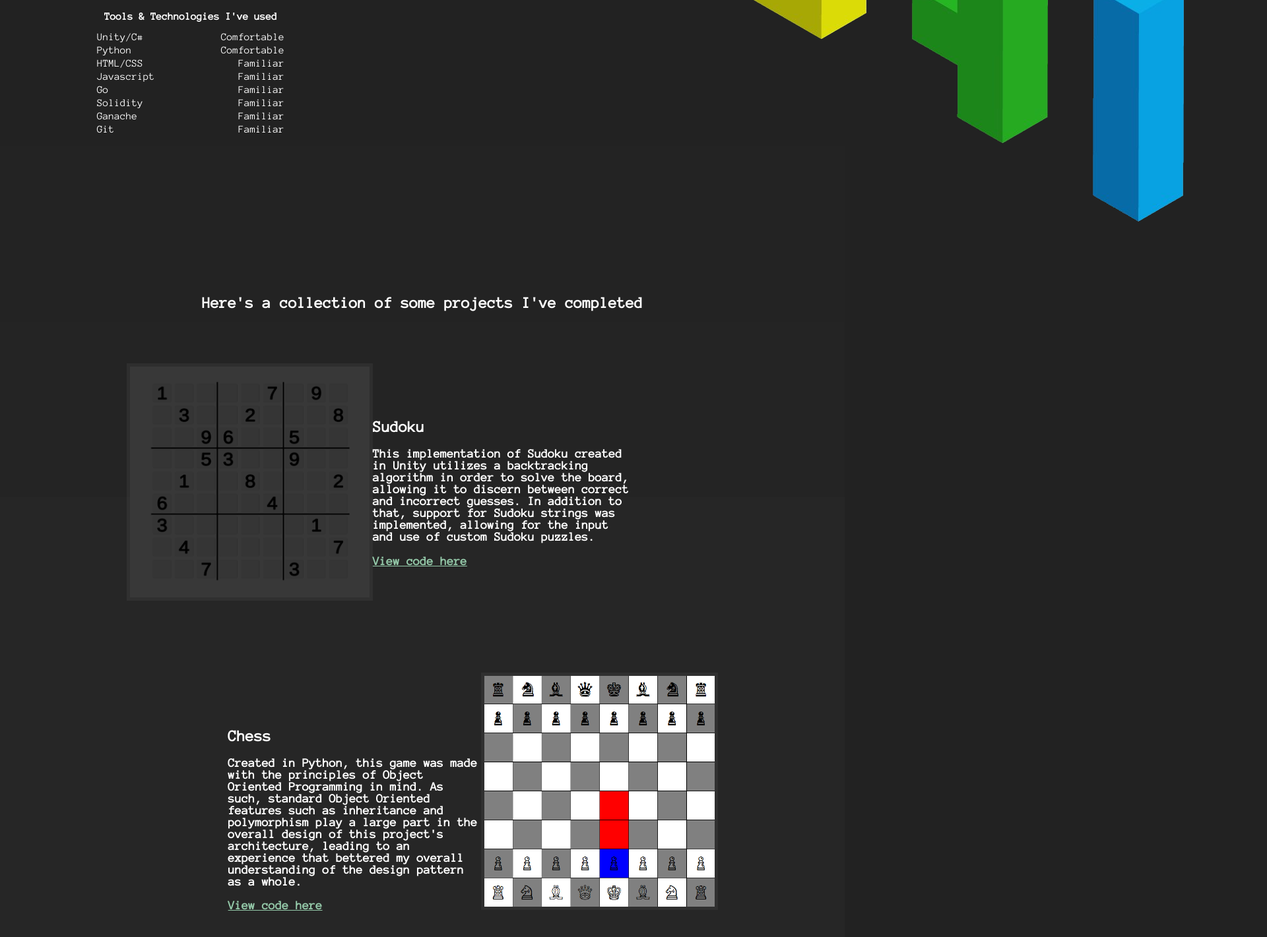
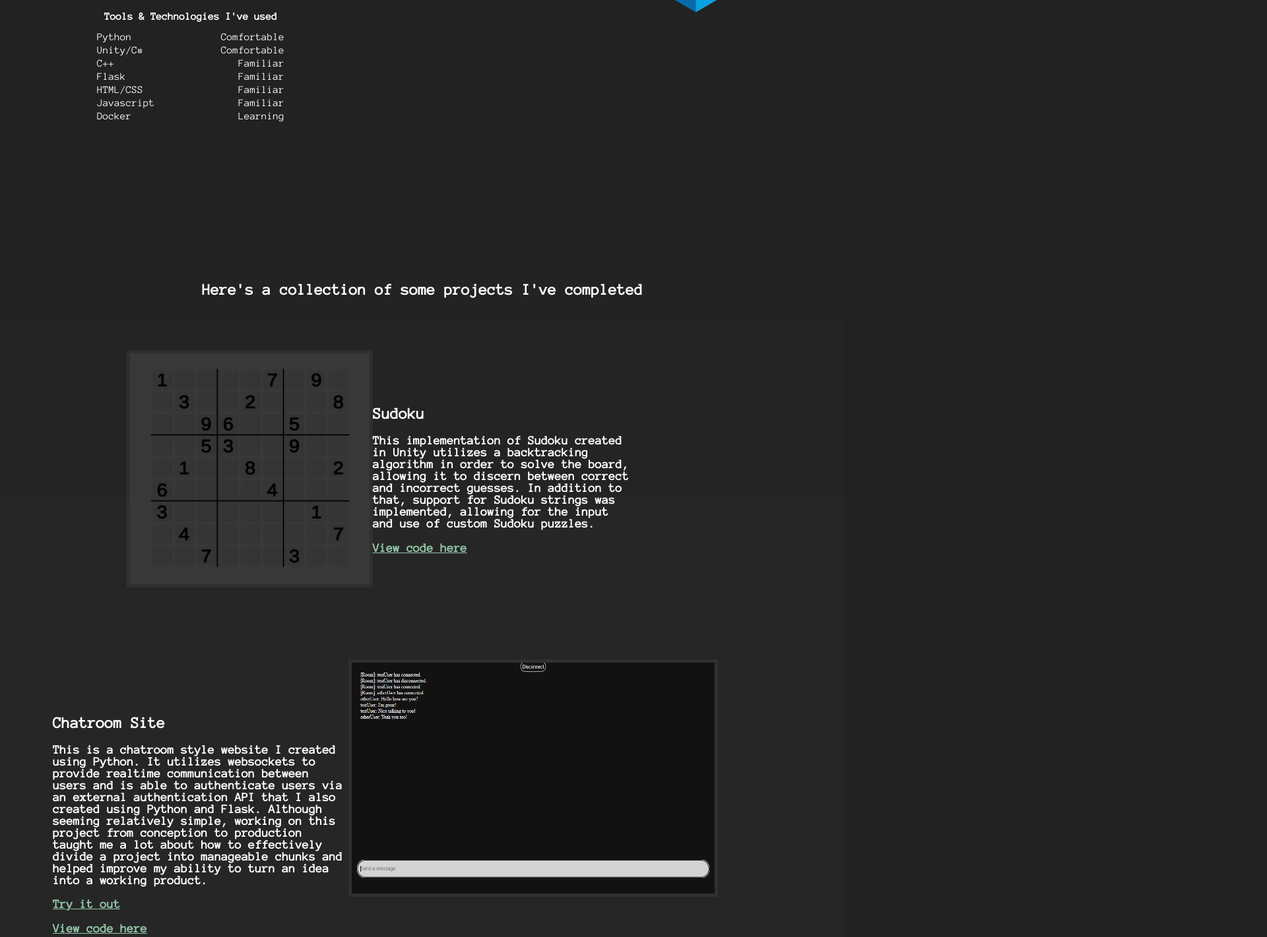
Before and after one commit to jason-rey/resume-site, a plain HTML site: page index.html in a window 1280 px wide. Shown: the part 1379-2800 px from the top of the page at 66% size, 1920 px wide, since content can reach past the window. Drawn offline with Linux system fonts and the light colour scheme.

Commit message:
swapped chess project with chat site project

```diff
--- a/index.html
+++ b/index.html
@@ -65,14 +65,25 @@
                 <tr>
                     <th colspan="2">Tools & Technologies I've used</th>
                 </tr>
+
+                <tr>
+                    <td>Python</td>
+                    <td>Comfortable</td>
+                </tr>
+
                 <tr>
                     <td>Unity/C#</td>
                     <td>Comfortable</td>
                 </tr>
 
                 <tr>
-                    <td>Python</td>
-                    <td>Comfortable</td>
+                    <td>C++</td>
+                    <td>Familiar</td>
+                </tr>
+
+                <tr>
+                    <td>Flask</td>
+                    <td>Familiar</td>
                 </tr>
 
                 <tr>
@@ -86,25 +97,9 @@
                 </tr>
 
                 <tr>
-                    <td>Go</td>
-                    <td>Familiar</td>
+                    <td>Docker</td>
+                    <td>Learning</td>
                 </tr>
-
-                <tr>
-                    <td>Solidity</td>
-                    <td>Familiar</td>
-                </tr>
-
-                <tr>
-                    <td>Ganache</td>
-                    <td>Familiar</td>
-                </tr>
-
-                <tr>
-                    <td>Git</td>
-                    <td>Familiar</td>
-                </tr>
-
             </table>
         </div>
 
@@ -131,21 +126,23 @@
                 </div>
             </div>
 
-            <div id="chessShowcase" class="reveal">
-                <img id="chessImg" src="images/chess.PNG" alt="Picture of my implementation of Sudoku">
+            <div id="chatSiteShowcase" class="reveal">
+                <img id="chatSiteImg" src="images/chat-site.PNG" alt="Picture of my implementation of Sudoku">
                 <div id="cTextContainer">
-                    <h2 class="chessText">Chess</h2>
-                    <h3 class="chessText">
-                        Created in Python, this game was made with the principles of Object Oriented Programming in mind.
-                        As such, standard Object Oriented features such as inheritance and polymorphism play a large part
-                        in the overall design of this project's architecture, leading to an experience that bettered my overall
-                        understanding of the design pattern as a whole.
-
+                    <h2 class="chatSiteText">Chatroom Site</h2>
+                    <h3 class="chatSiteText">
+                        This is a chatroom style website I created using Python. It utilizes websockets to provide
+                        realtime communication between users and is able to authenticate users via an external authentication
+                        API that I also created using Python and Flask. Although seeming relatively simple, working on this project
+                        from conception to production taught me a lot about how to effectively divide a project into manageable chunks
+                        and helped improve my ability to turn an idea into a working product.
                     </h3>
-                    <h3><a href="https://github.com/jason-rey/chess" target="_blank">View code here</a></h3>
+                    <h3><a href="https://jason-rey.github.io/chat-site/" target="_blank">Try it out</a></h3>
+                    <h3><a href="https://github.com/jason-rey/chat-site" target="_blank">View code here</a></h3>
                 </div>
             </div>
 
+            <div id="chatServiceShowcase" class="reveal"></div>
             <div id="asteroidsShowcase" class="reveal">
                 <img id="asteroidsImg" src="images/asteroids.png" alt="Picture of my Asteroids game">
                 <div id="aTextContainer">
--- a/styles/aboutPage.css
+++ b/styles/aboutPage.css
@@ -1,10 +1,8 @@
 #tetrisImg {
+    width: 100%;
     position: absolute;
-    top: 65vh;
-    left: 0;
-    overflow-x: hidden;
-
-    /* height: 150vh; */
+    top: 100vh;
+    left: 15%;
 }
 
 #aboutCard {
--- a/styles/projectsPage.css
+++ b/styles/projectsPage.css
@@ -33,24 +33,28 @@
     width: 0;
 }
 
-#chessShowcase {
+#chatSiteShowcase {
     margin-top: 20vh;
     margin-left: 0;
     padding-right: 15vw;
+    overflow: hidden;
 }
 
-#chessImg {
+#chatSiteImg {
     float: right;
     border-style: solid;
     border-color: rgba(75, 75, 75, 0.25);
     border-width: 5px;
 
     height: 350px;
+    width: 550px;
 }
 
 #cTextContainer {
+    float: right;
     padding-top: 8vh;
-    margin-left: 27vw;
+    /* margin-left: 27vw; */
+    /* margin-right: 5vw; */
 
     width: 35vw;
 }
@@ -73,8 +77,11 @@
     height: 350px;
 }
 
+#aTextContainer {
+    width: 30vw;
+}
 .asteroidsText {
-    margin-left: 38vw;
+    margin-left: 41vw;
     width: 35vw;
 }
 
@@ -128,7 +135,7 @@
         margin-left: 50px;
     }
 
-    .chessText {
+    .chatSiteText {
         width: 250px;
     }
 
@@ -146,12 +153,12 @@
         height: auto;
     }
 
-    #chessShowcase {
+    #chatSiteShowcase {
         /* padding: calc(1vw / 5); */
         padding-right: 7vw;
     }
 
-    #chessImg {
+    #chatSiteImg {
         width: 85vw;
         height: auto;
     }
```
Also changed, not shown: images/chat-site.PNG (added).
